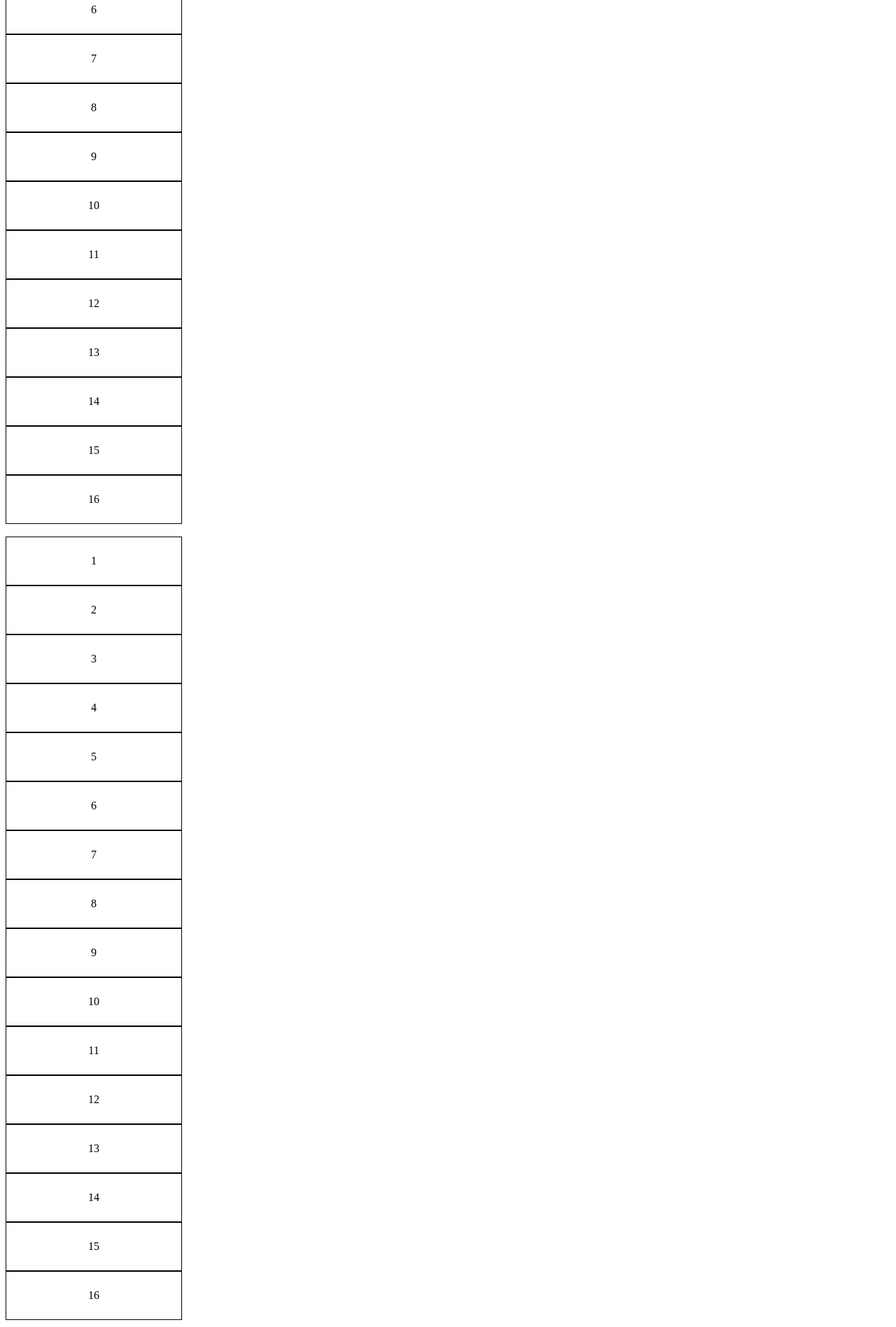
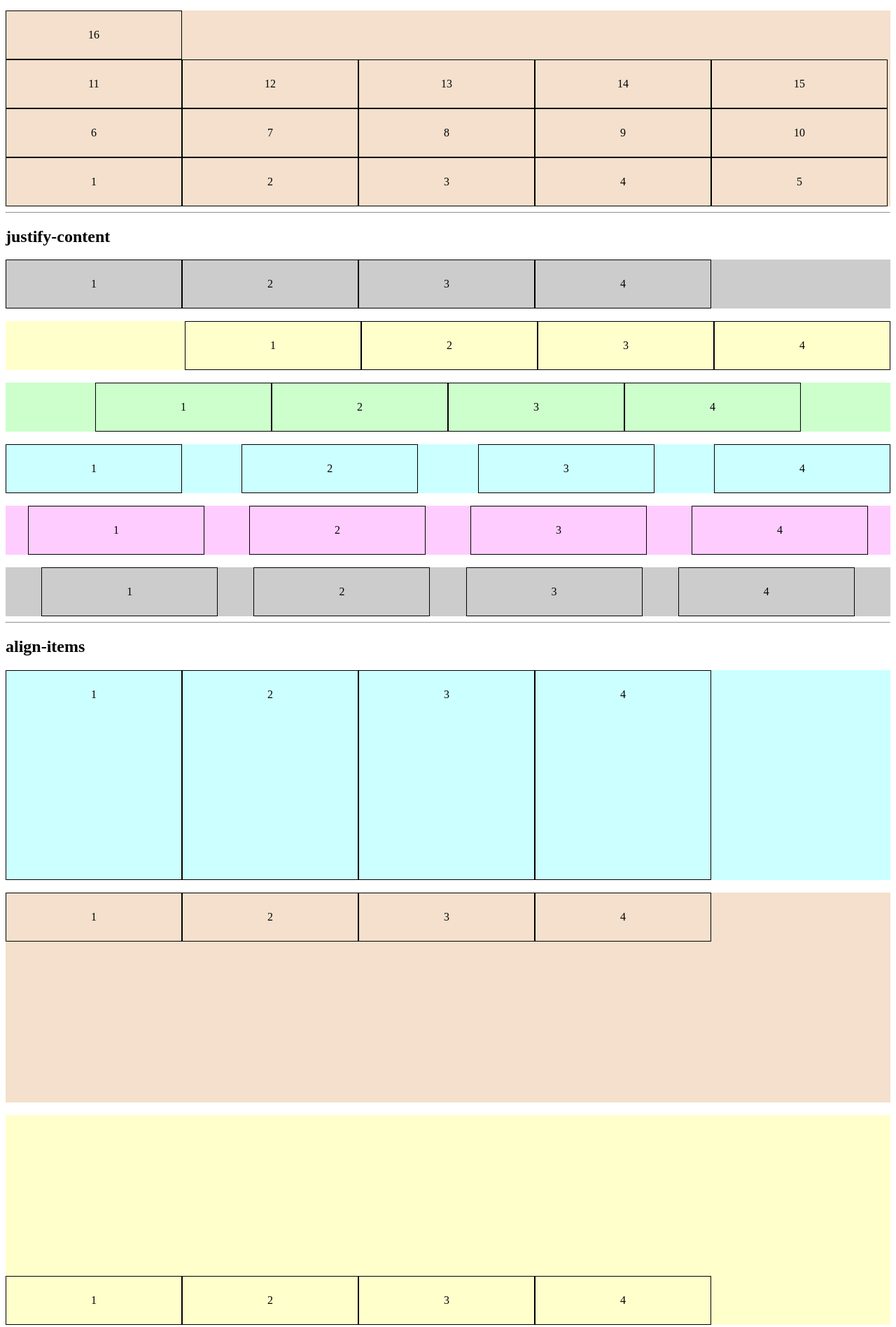
Before and after one commit to jojaehyeok99/web-basic_20240306, a plain HTML site: page css/13.CSS3_Flexbox/css3_flexbox_1.html in a window 1280 px wide. Shown: the part 1323-3220 px from the top of the page at 70% size. Drawn offline with Linux system fonts and the light colour scheme.

Commit message:
2024 - 03 - 13 CSS : Flexbox - flexbox container 속성(flex-wrap 속성 - nowrap, wrap, wrap-reverse, justify-content 속성 - flex-start, flex-end, center, space-between, space-around, align-items 속성 - stretch, flex-start, flex-end, center), 연습

```diff
--- a/css/13.CSS3_Flexbox/css3_flexbox_1.html
+++ b/css/13.CSS3_Flexbox/css3_flexbox_1.html
@@ -71,33 +71,110 @@
     }
 
     /*
-    flex-wrap 속성 :
-    -
-
-    -
-    -
-    -
+    flex-wrap 속성 : flex container의 범위를 초과하는 flex item을 1행에 표현할지 여러 행에 걸쳐서 표현할지 지정
+    - nowrap : flex item을 줄을 바꾸지 않고 한 행에 배치(기본값)
+    - wrap : flex item의 width의 총합이 container의 width를 초과하면 기본적으로 좌에서 우, 위에서 아래로 배치
+    - wrap-reverse : wrap과 동일하나 초과 범위를 아래에서 위로 배치
     */
 
+    .flex-nowrap-container{
+      background-color: rgba(0,0,0,0.2);
+      display: flex;
+      flex-wrap: nowrap;
+    }
+
+    .flex-wrap-container{
+      background-color: rgba(200,0,0,0.2);
+      display: flex;
+      flex-wrap: wrap;
+    }
+
+    .flex-wrap-reverse-container{
+      background-color: rgba(200,100,0,0.2);
+      display: flex;
+      flex-wrap: wrap-reverse;
+    }
 
     /*
-    justify-content 속성 :
-    -
-    -
-    -
-    -
-    -
+    justify-content 속성 : *주축* 기준으로 수평 정렬
+    - flex-start : 주축의 시작점으로 정렬(기본값)
+    - flex-end : 주축의 종료점으로 정렬
+    - center : 주축의 중앙으로 정렬
+    - space-between : 첫번째 item과 마지막 item을 시작점과 종료점에 붙이고 균등한 간격을 가지게 정렬
+    - space-around : 모든 item에 좌,우측 간격을 동일하게 정렬
     */
 
-        /*
-            align-items 속성 :
-                -
-                -
-                -
-                -
-        */
+    .flex-j-start-container{
+      background-color: rgba(0,0,0,0.2);
+      display: flex;
+      justify-content: flex-start;
+    }
 
+    .flex-j-end-container{
+      background-color: rgba(255,255,0,0.2);
+      display: flex;
+      justify-content: flex-end;
+    }
 
+    .flex-j-center-container{
+      background-color: rgba(0,255,0,0.2);
+      display: flex;
+      justify-content: center;
+    }
+
+    .flex-j-space-between-container{
+      background-color: rgba(0,255,255,0.2);
+      display: flex;
+      justify-content: space-between;
+    }
+
+    .flex-j-space-around-container{
+      background-color: rgba(255,0,255,0.2);
+      display: flex;
+      justify-content: space-around;
+    }
+
+    .flex-j-space-evenly-container {
+      background-color: rgba(0, 0, 0, 0.2);
+      display: flex;
+      justify-content: space-evenly;
+    }
+
+    /*
+    align-items 속성 : 교차 축 기준으로 정렬(주축 기준으로 봤을 때 수직 정렬)
+    - stretch : flex item이 flex container의 높이에 맞추는 높이를 가짐
+    - flex-start : flex item을 flex container의 교차축의 시작점으로 정렬
+    - flex-end : flex item을 flex container의 교차축의 종료점으로 정렬
+    - center : flex item을 flex container의 교차축의 중앙으로 정렬
+    */
+
+    .flex-a-stretch-container{
+      height: 300px;
+      background-color: rgba(0,255,255,0.2);
+      display: flex;
+      align-items: stretch;
+    }
+
+    .flex-a-start-container{
+      height: 300px;
+      background-color: rgba(200,100,0,0.2);
+      display: flex;
+      align-items: flex-start;
+    }
+
+    .flex-a-end-container{
+      height: 300px;
+      background-color: rgba(255,255,0,0.2);
+      display: flex;
+      align-items: flex-end;
+    }
+
+    .flex-a-center-container{
+      height: 300px;
+      background-color: rgba(200,0,0,0.2);
+      display: flex;
+      align-items: center;
+    }
 
     </style>
 
@@ -258,6 +335,15 @@
         <div class="flex-item-sample">4</div>
     </div>
 
+    <br />
+
+    <div class="flex-j-space-evenly-container">
+      <div class="flex-item-sample">1</div>
+      <div class="flex-item-sample">2</div>
+      <div class="flex-item-sample">3</div>
+      <div class="flex-item-sample">4</div>
+    </div>
+
     <hr />
 
     <h2>align-items</h2>
```
Also changed, not shown: css/13.CSS3_Flexbox/css3_flexbox_example.html (added, +40 -0 lines).
